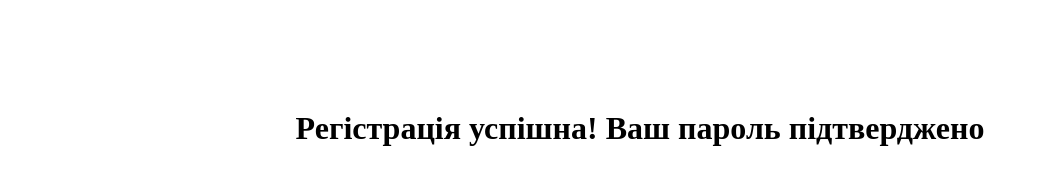
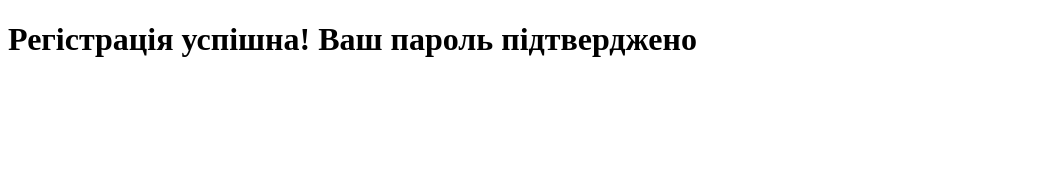
Before and after one commit to H0cusPocus/Web_Lab12, a plain HTML site: page confirmed.html in a window 1280 px wide. Shown: the whole page, without its empty margins (0-1039 px from the left). Drawn offline with Linux system fonts and the light colour scheme.

Commit message:
Update confirmed.html

```diff
--- a/confirmed.html
+++ b/confirmed.html
@@ -4,11 +4,8 @@
     <title>Підтвердження пароля</title>
     <style>
         body {
-            display: flex;
             justify-content: center;
             align-items: center;
-            flex-direction: column;
-            height: 30vh;
         }
     </style>
 </head>
```
